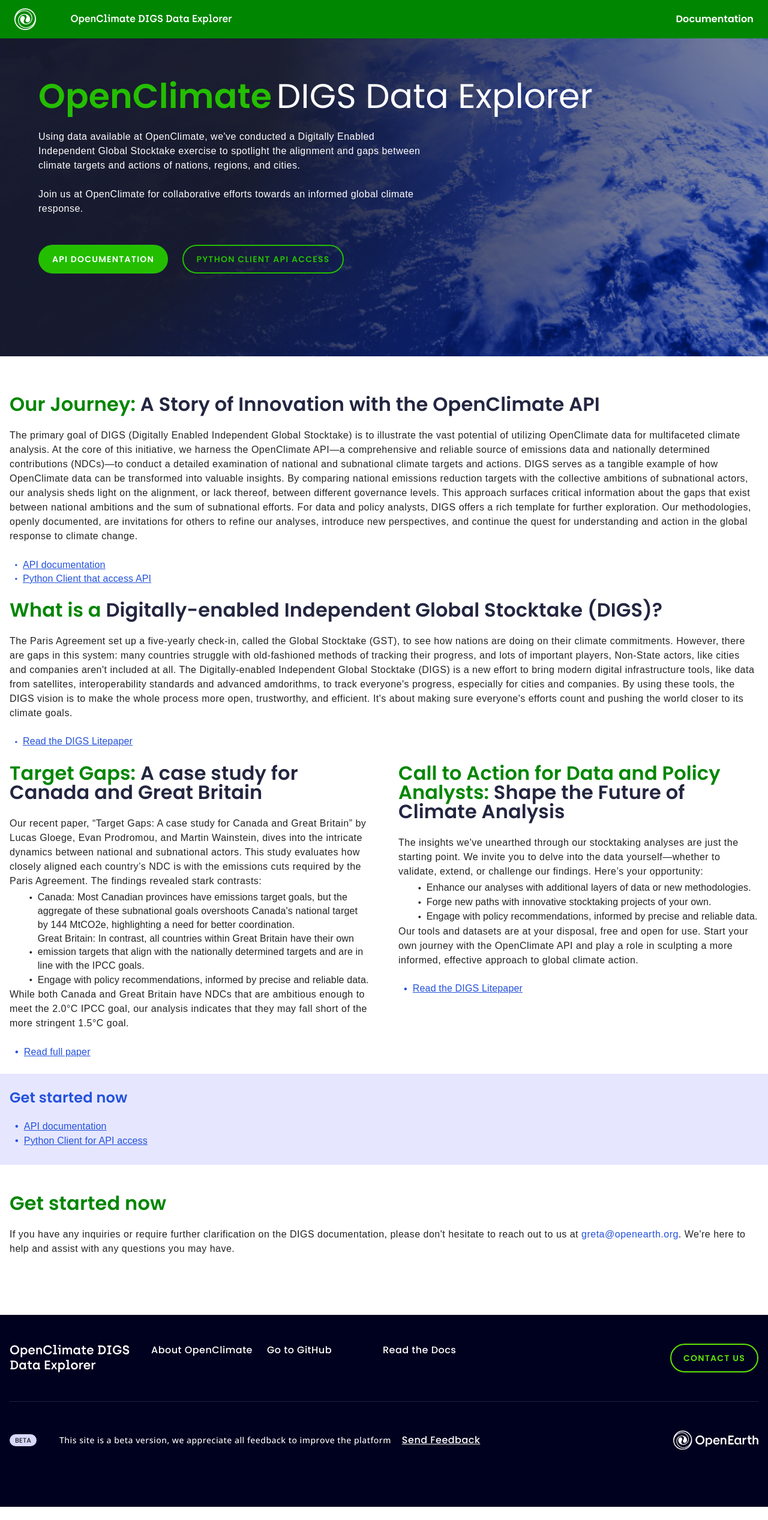
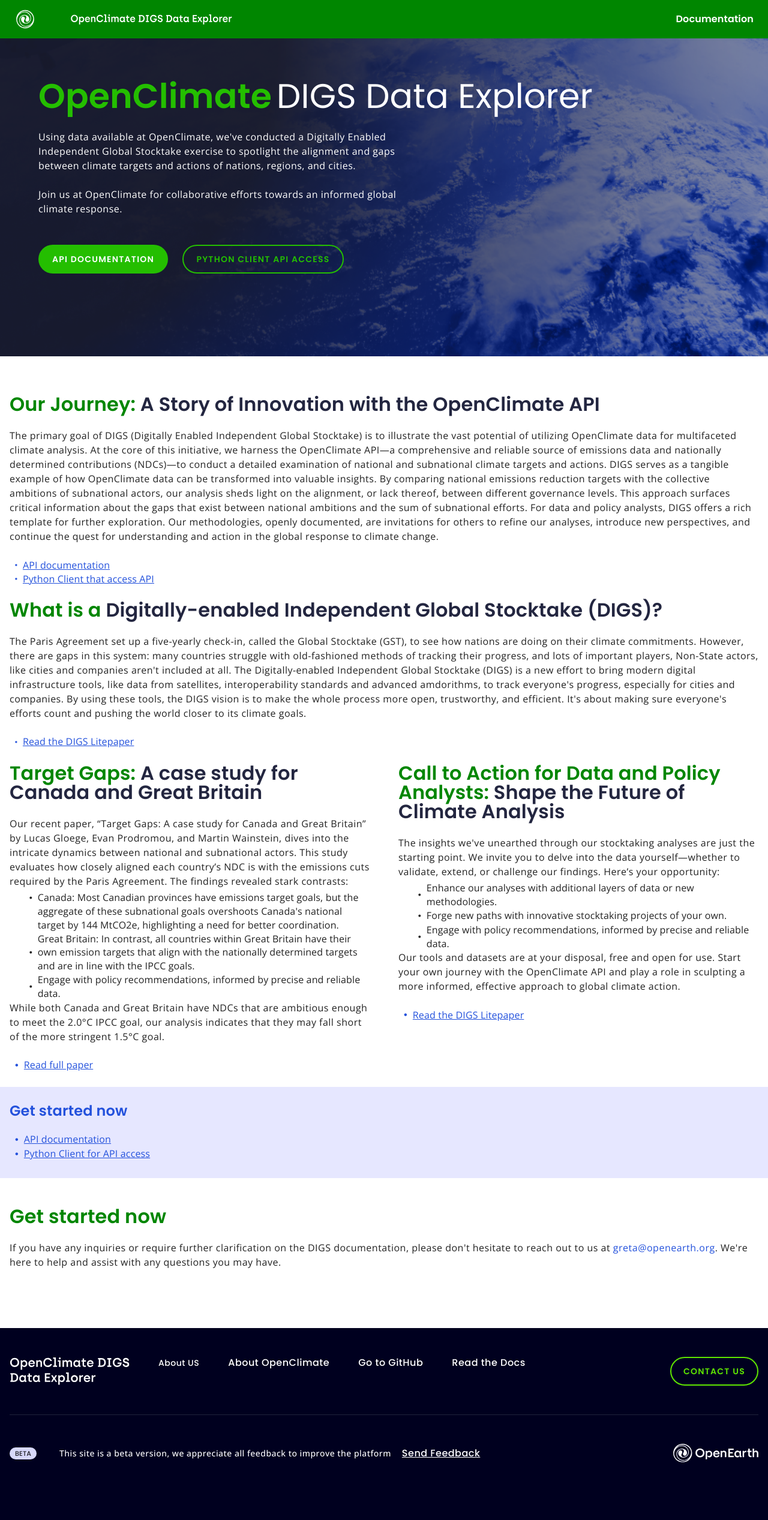
Before and after one commit to Open-Earth-Foundation/target-gap, a Next.js app: page /documentation in a window 1280 px wide. Shown: the whole page at 60% size. Before the commit the page ends 2512 px from the top, so only its background shows below. Built offline with nearby package versions, Linux system fonts and the light colour scheme.

Commit message:
fix: qa styling recommendations

```diff
--- a/src/app/documentation/page.tsx
+++ b/src/app/documentation/page.tsx
@@ -66,7 +66,6 @@ const page = () => {
                 },
               }}
               variant="body2"
-              fontFamily="sans-serif"
               lineHeight="16px"
               letterSpacing="0.5px">
               The primary goal of DIGS (Digitally Enabled Independent Global
@@ -98,7 +97,6 @@ const page = () => {
                   <Typography
                     variant="body2"
                     className="underline"
-                    fontFamily="sans-serif"
                     color="text-[#2351DC]"
                     sx={{
                       fontSize: {
@@ -118,7 +116,6 @@ const page = () => {
                   <Typography
                     variant="body2"
                     className="underline"
-                    fontFamily="sans-serif"
                     color="text-[#2351DC]"
                     sx={{
                       fontSize: {
@@ -154,7 +151,6 @@ const page = () => {
                 },
               }}
               variant="body2"
-              fontFamily="sans-serif"
               lineHeight="16px"
               letterSpacing="0.5px">
               The Paris Agreement set up a five-yearly check-in, called the
@@ -181,7 +177,6 @@ const page = () => {
                   <Typography
                     variant="body2"
                     className="underline"
-                    fontFamily="sans-serif"
                     color="text-[#2351DC]"
                     sx={{
                       fontSize: {
@@ -224,7 +219,6 @@ const page = () => {
                 },
               }}
               variant="body2"
-              fontFamily="sans-serif"
               lineHeight="16px"
               letterSpacing="0.5px">
               Our recent paper, “Target Gaps: A case study for Canada and Great
@@ -252,7 +246,6 @@ const page = () => {
                   <Typography
                     variant="body2"
                     className="underline"
-                    fontFamily="sans-serif"
                     color="text-[#2351DC]"
                     sx={{
                       fontSize: {
@@ -295,7 +288,6 @@ const page = () => {
                 },
               }}
               variant="body2"
-              fontFamily="sans-serif"
               lineHeight="16px"
               letterSpacing="0.5px">
               The insights we&apos;ve unearthed through our stocktaking analyses
@@ -319,7 +311,6 @@ const page = () => {
                   <Typography
                     variant="body2"
                     className="underline"
-                    fontFamily="sans-serif"
                     color="text-[#2351DC]"
                     sx={{
                       fontSize: {
@@ -367,7 +358,6 @@ const page = () => {
                   },
                 }}
                 variant="body2"
-                fontFamily="sans-serif"
                 lineHeight="16px"
                 letterSpacing="0.5px">
                 Our recent paper, “Target Gaps: A case study for Canada and
@@ -382,7 +372,6 @@ const page = () => {
                   <span>&bull;</span>
                   <Typography
                     variant="body2"
-                    fontFamily="sans-serif"
                     color="text-[#2351DC]"
                     sx={{
                       fontSize: {
@@ -400,7 +389,6 @@ const page = () => {
                   <span>&bull;</span>
                   <Typography
                     variant="body2"
-                    fontFamily="sans-serif"
                     color="text-[#2351DC]"
                     sx={{
                       fontSize: {
@@ -418,7 +406,6 @@ const page = () => {
                   <span>&bull;</span>
                   <Typography
                     variant="body2"
-                    fontFamily="sans-serif"
                     color="text-[#2351DC]"
                     sx={{
                       fontSize: {
@@ -443,7 +430,6 @@ const page = () => {
                   },
                 }}
                 variant="body2"
-                fontFamily="sans-serif"
                 marginTop="-24px"
                 lineHeight="16px"
                 letterSpacing="0.5px">
@@ -460,7 +446,6 @@ const page = () => {
                     <Typography
                       variant="body2"
                       className="underline"
-                      fontFamily="sans-serif"
                       color="text-[#2351DC]"
                       sx={{
                         fontSize: {
@@ -492,7 +477,6 @@ const page = () => {
                   },
                 }}
                 variant="body2"
-                fontFamily="sans-serif"
                 lineHeight="16px"
                 letterSpacing="0.5px">
                 The insights we&apos;ve unearthed through our stocktaking
@@ -505,7 +489,6 @@ const page = () => {
                   <span>&bull;</span>
                   <Typography
                     variant="body2"
-                    fontFamily="sans-serif"
                     color="text-[#2351DC]"
                     sx={{
                       fontSize: {
@@ -521,7 +504,6 @@ const page = () => {
                   <span>&bull;</span>
                   <Typography
                     variant="body2"
-                    fontFamily="sans-serif"
                     color="text-[#2351DC]"
                     sx={{
                       fontSize: {
@@ -537,7 +519,6 @@ const page = () => {
                   <span>&bull;</span>
                   <Typography
                     variant="body2"
-                    fontFamily="sans-serif"
                     color="text-[#2351DC]"
                     sx={{
                       fontSize: {
@@ -563,7 +544,6 @@ const page = () => {
                   },
                 }}
                 variant="body2"
-                fontFamily="sans-serif"
                 lineHeight="16px"
                 letterSpacing="0.5px">
                 Our tools and datasets are at your disposal, free and open for
@@ -580,7 +560,6 @@ const page = () => {
                     <Typography
                       variant="body2"
                       className="underline"
-                      fontFamily="sans-serif"
                       color="text-[#2351DC]"
                       sx={{
                         fontSize: {
@@ -617,7 +596,6 @@ const page = () => {
                   <Typography
                     variant="body2"
                     className="underline"
-                    fontFamily="sans-serif"
                     color="text-[#2351DC]"
                     sx={{
                       fontSize: {
@@ -637,7 +615,6 @@ const page = () => {
                   <Typography
                     variant="body2"
                     className="underline"
-                    fontFamily="sans-serif"
                     color="text-[#2351DC]"
                     sx={{
                       fontSize: {
@@ -696,7 +673,6 @@ const page = () => {
                 },
               }}
               variant="body2"
-              fontFamily="sans-serif"
               lineHeight="16px"
               letterSpacing="0.5px">
               If you have any inquiries or require further clarification on the
--- a/src/components/footer/PageFooter.tsx
+++ b/src/components/footer/PageFooter.tsx
@@ -17,7 +17,7 @@ const Footer = () => {
       <div className="max-w-layout mx-auto px-[16px]">
         <Box className="flex flex-col gap-[48px]">
           <Box className="flex flex-col md:pt-[48px] md:flex-row md:items-center h-1/2 justify-between gap-[36px]">
-            <Box className="pt-[100px] md:pt-0 flex flex-col md:flex-row gap-[36px]">
+            <Box className="pt-[100px] md:pt-0 flex flex-col md:flex-row gap-[36px] md:gap-[48px]">
               <Box>
                 <Image
                   src="/images/OpenClimateDIGSDataExplorerLogo.svg"
@@ -26,7 +26,18 @@ const Footer = () => {
                   width={200}
                 />
               </Box>
-              <Box className="grid grid-cols-2 md:grid-cols-4 gap-[24px]">
+              <Box className="grid grid-cols-2 md:flex gap-[24px] md:gap-[48px]">
+                <Link
+                  className="text-white text-[14px]"
+                  href="https://www.openearth.org/projects/openclimate">
+                  <Typography
+                    sx={{ fontSize: { xs: "12px", md: "14px" } }}
+                    fontWeight="500"
+                    lineHeight="20px"
+                    letterSpacing="0.5px">
+                    About US
+                  </Typography>
+                </Link>
                 <Link
                   className="text-white text-[14px]"
                   href="https://www.openearth.org/projects/openclimate">
@@ -94,8 +105,7 @@ const Footer = () => {
                 lineHeight="20px"
                 letterSpacing="0.5px"
                 variant="body2"
-                color="white"
-                fontFamily="sans-serif">
+                color="white">
                 This site is a beta version, we appreciate all feedback to
                 improve the platform
               </Typography>
--- a/src/components/header/Hero.tsx
+++ b/src/components/header/Hero.tsx
@@ -1,3 +1,5 @@
+"use client";
+
 import { ReactNode } from "react";
 import Image from "next/image";
 import { Box, Typography } from "@mui/material";
@@ -27,12 +29,11 @@ export default function Hero({ children }: { children: ReactNode }) {
             }}
             fontWeight={600}
             lineHeight="36px"
-            fontStyle="normal"
-            className="text-[#24BE00]">
+            fontStyle="normal">
             OpenClimate
           </Typography>{" "}
           <Typography
-            color="#24BE00"
+            color="white"
             sx={{
               fontSize: {
                 xs: "28px",
@@ -44,14 +45,12 @@ export default function Hero({ children }: { children: ReactNode }) {
               },
             }}
             fontWeight={400}
-            fontStyle="normal"
-            className="text-white">
+            fontStyle="normal">
             DIGS Data Explorer
           </Typography>
         </Box>
         <Typography
           variant="body2"
-          fontFamily="sans-serif"
           sx={{
             fontSize: {
               xs: "12px",
@@ -61,12 +60,20 @@ export default function Hero({ children }: { children: ReactNode }) {
               xs: "16px",
               md: "24px",
             },
+            width: {
+              xs: "245px",
+              md: "656px",
+            },
+            marginBottom: {
+              xs: "24px",
+              md: "48px",
+            },
           }}
           fontSize="12px"
           letterSpacing="0.5px"
           fontStyle="normal"
           lineHeight="16px"
-          className="mb-[24px] md:mb-[48px] w-[245px] md:w-[656px] text-white">
+          color="white">
           Using data available at OpenClimate, we&apos;ve conducted a Digitally
           Enabled Independent Global Stocktake exercise to spotlight the
           alignment and gaps between climate targets and actions of nations,
--- a/src/components/navbar/Navbar.tsx
+++ b/src/components/navbar/Navbar.tsx
@@ -54,7 +54,7 @@ const Navbar: FC<NavbarProps> = ({ window }) => {
           disableGutters>
           <Box display="flex" alignItems="center" gap="58px">
             <Image
-              src="/images/OEFLogo.png"
+              src="/images/OEFLogoNavbar.svg"
               height={36}
               width={36}
               alt="OEF_Logo"
--- a/src/components/sections/TextBox.tsx
+++ b/src/components/sections/TextBox.tsx
@@ -18,7 +18,6 @@ const TextBox: FC<HeroProps> = ({ description, coloredTitle, otherTitle }) => {
       </h1>
       <Typography
         variant="body2"
-        fontFamily="sans-serif"
         sx={{
           fontSize: {
             xs: "12px",
@@ -32,7 +31,7 @@ const TextBox: FC<HeroProps> = ({ description, coloredTitle, otherTitle }) => {
         fontStyle="normal"
         fontWeight="400"
         letterSpacing="0.5px"
-        className="pb-8">
+        paddingBottom="32px">
         {description}
       </Typography>
     </div>
```
Also changed, not shown: src/app/page.tsx (+7 -1 lines), src/components/tabs/ActorsWithTargetsTabs.tsx (+4 -16 lines), public/images/OEFLogoNavbar.svg (added).
